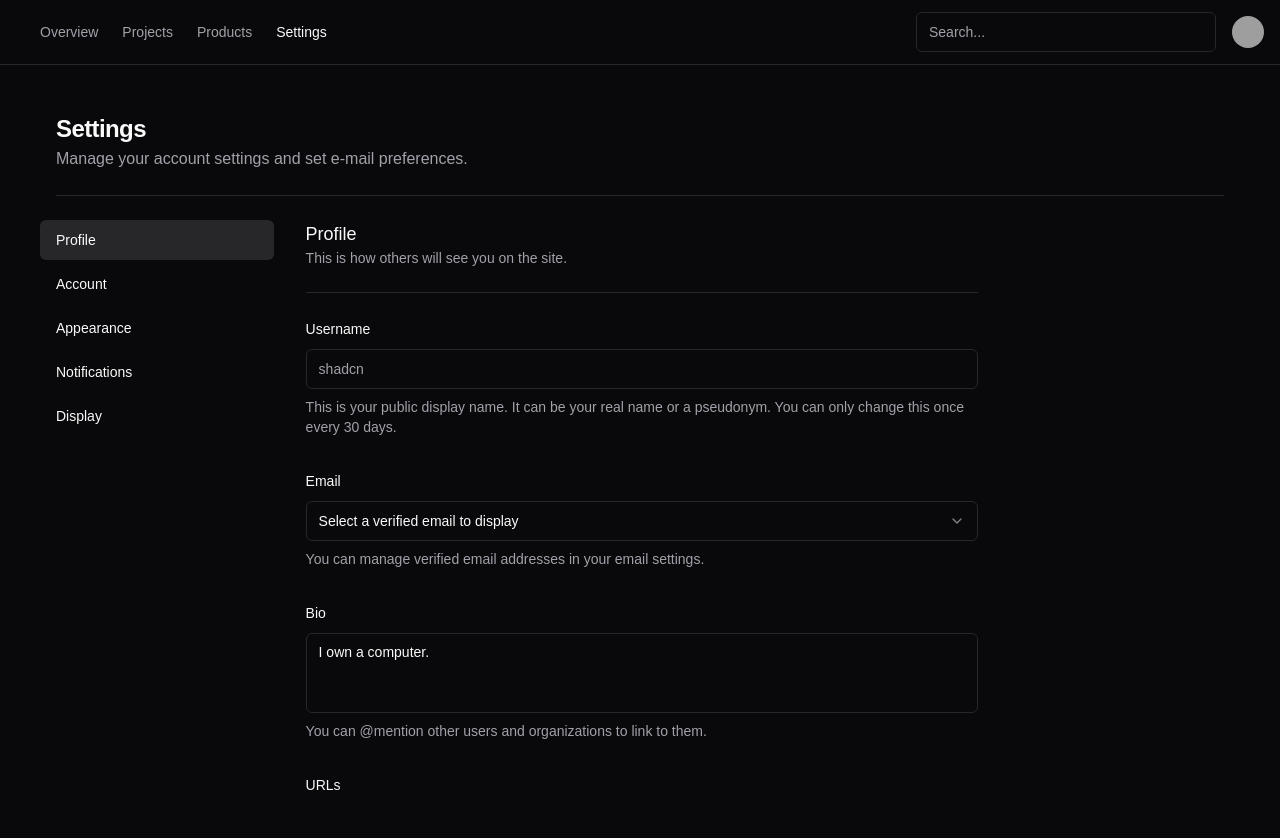
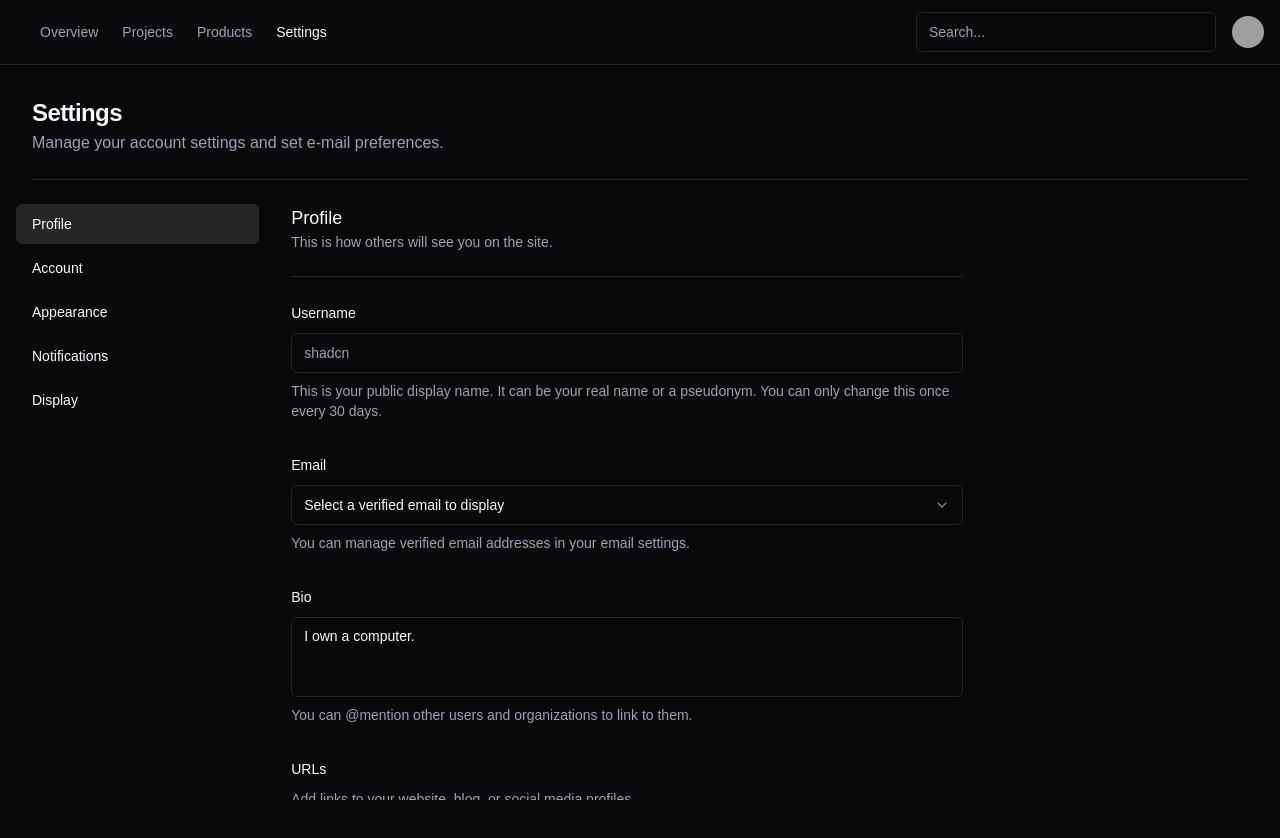
Before and after one commit to moodizone/Gift, a Next.js app: page /settings in a window 1280 px wide. Shown: the top 838 px of the page. Built offline with nearby package versions, Linux system fonts and the light colour scheme; grey boxes are pictures that could not be loaded.

Commit message:
💄 fix spacing

```diff
--- a/src/app/(dashboard)/layout.tsx
+++ b/src/app/(dashboard)/layout.tsx
@@ -14,7 +14,7 @@ export default function DashboardLayout({ children }: React.PropsWithChildren) {
           </div>
         </div>
       </div>
-      <div className="flex-1 space-y-4 p-8 pt-6">{children}</div>
+      <div className="flex-1">{children}</div>
     </div>
   );
 }
--- a/src/app/(dashboard)/settings/layout.tsx
+++ b/src/app/(dashboard)/settings/layout.tsx
@@ -1,12 +1,5 @@
-import { Metadata } from "next";
-
 import { Separator } from "@/components/ui/separator";
 import { SidebarNav } from "./sidebar-nav";
-
-export const metadata: Metadata = {
-  title: "Forms",
-  description: "Advanced form example using react-hook-form and Zod.",
-};
 
 const sidebarNavItems = [
   {
@@ -37,7 +30,7 @@ interface SettingsLayoutProps {
 
 export default function SettingsLayout({ children }: SettingsLayoutProps) {
   return (
-    <div className="hidden space-y-6 p-6 pb-16 md:block">
+    <div className="space-y-6 p-8 pb-16 block">
       <div className="space-y-0.5">
         <h2 className="text-2xl font-bold tracking-tight">Settings</h2>
         <p className="text-muted-foreground">
```
